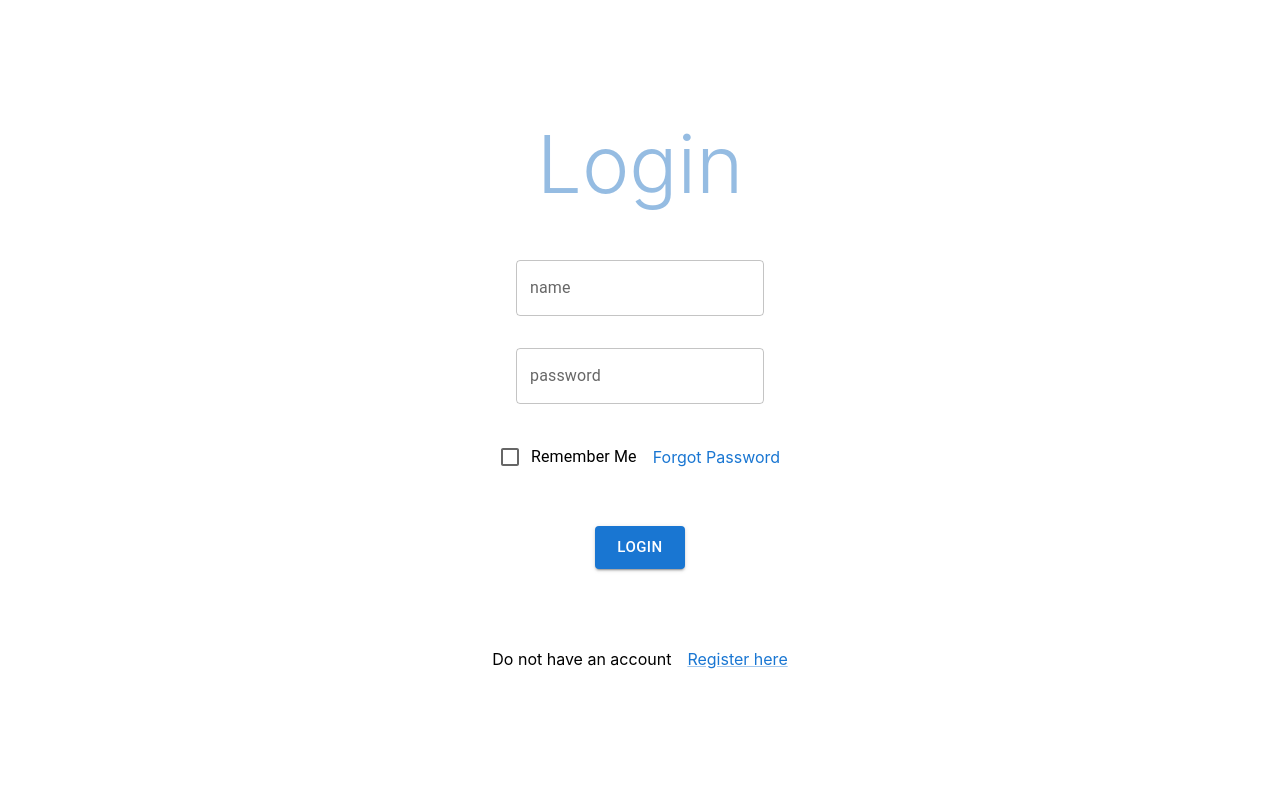
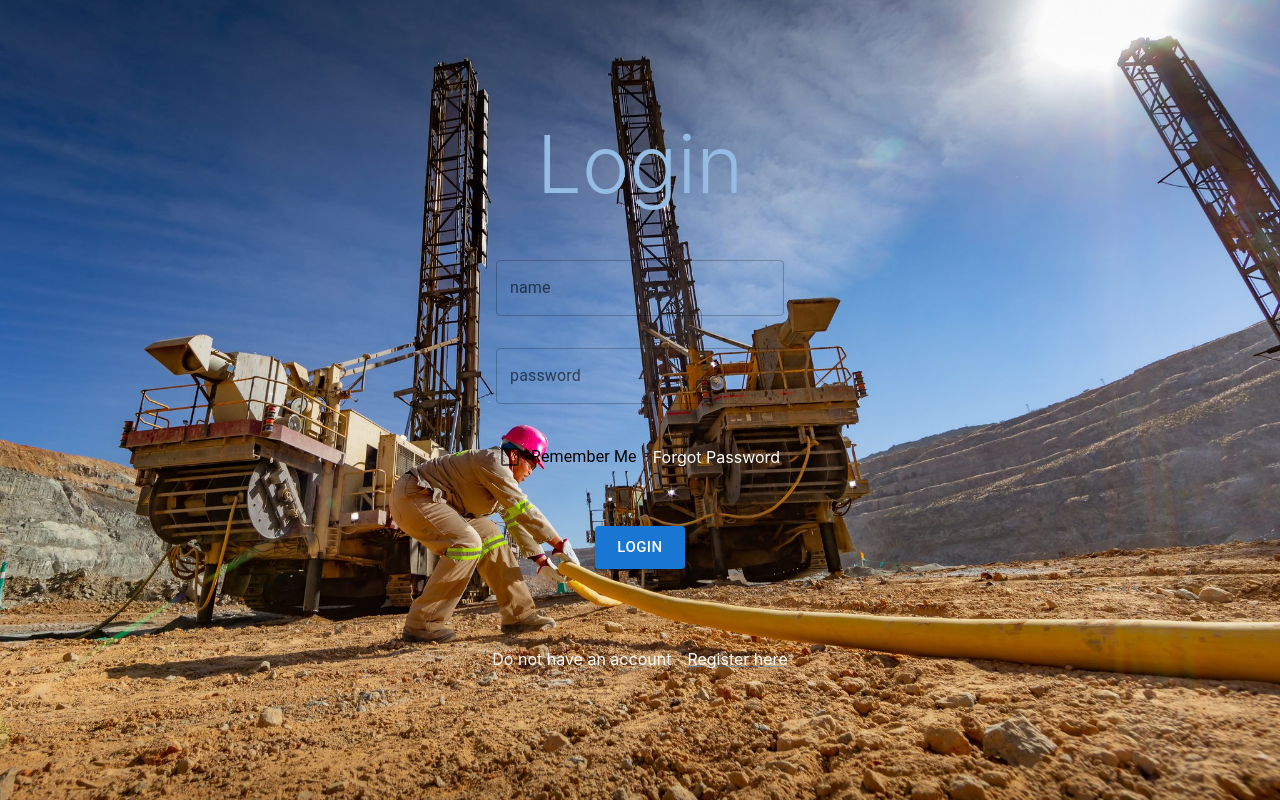
Before and after one commit to Charleswang8711/interview-flanders, a React (Create React App) app: page / in a window 1280 px wide. Built offline with nearby package versions, Linux system fonts and the light colour scheme.

Commit message:
add background image

```diff
--- a/src/views/login/styles.module.css
+++ b/src/views/login/styles.module.css
@@ -5,8 +5,10 @@
   justify-content: center;
   height: 100vh;
   weight: 100vw;
-
-
+  background-image: url("/public/images/background-login.jpg");
+  background-size: cover;
+  background-position: center;
+  background-repeat: no-repeat;
 
   & .header {
     font-size: 5rem;
@@ -19,10 +21,14 @@
     display: flex;
     flex-direction: column;
     margin-bottom: 2rem;
+    width: 18rem;
   }
 
   & .password {
+    display: flex;
+    flex-direction: column;
     margin-bottom: 2rem;
+    width: 18rem;
   }
 
   & .footer {
@@ -31,10 +37,15 @@
     justify-content: space-between;
     margin-bottom: 3rem;
 
+    & .rememberMe {
+      color: #ffffff;
+    }
+
     & .forgotPW {
       display: flex;
       flex-direction: row;
       align-items: center;
+      color: #ffffff;
     }
   }
 
@@ -50,12 +61,14 @@
 
     & p {
       margin-right: 1rem;
+      color: #ffffff;
     }
 
     & .RegHere {
       display: flex;
       flex-direction: row;
       align-items: center;
+      color: #ffffff;
     }
   }
 }
```
